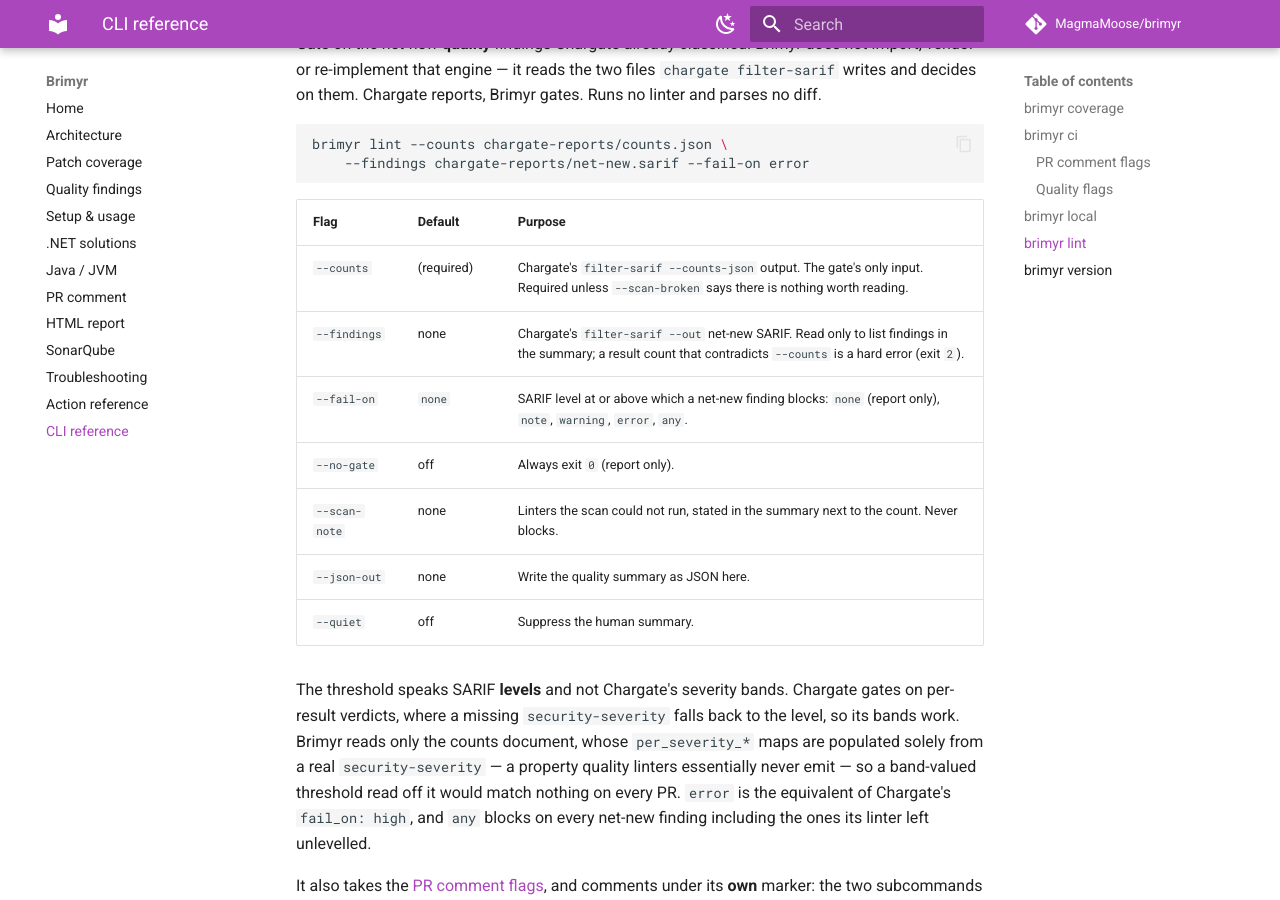
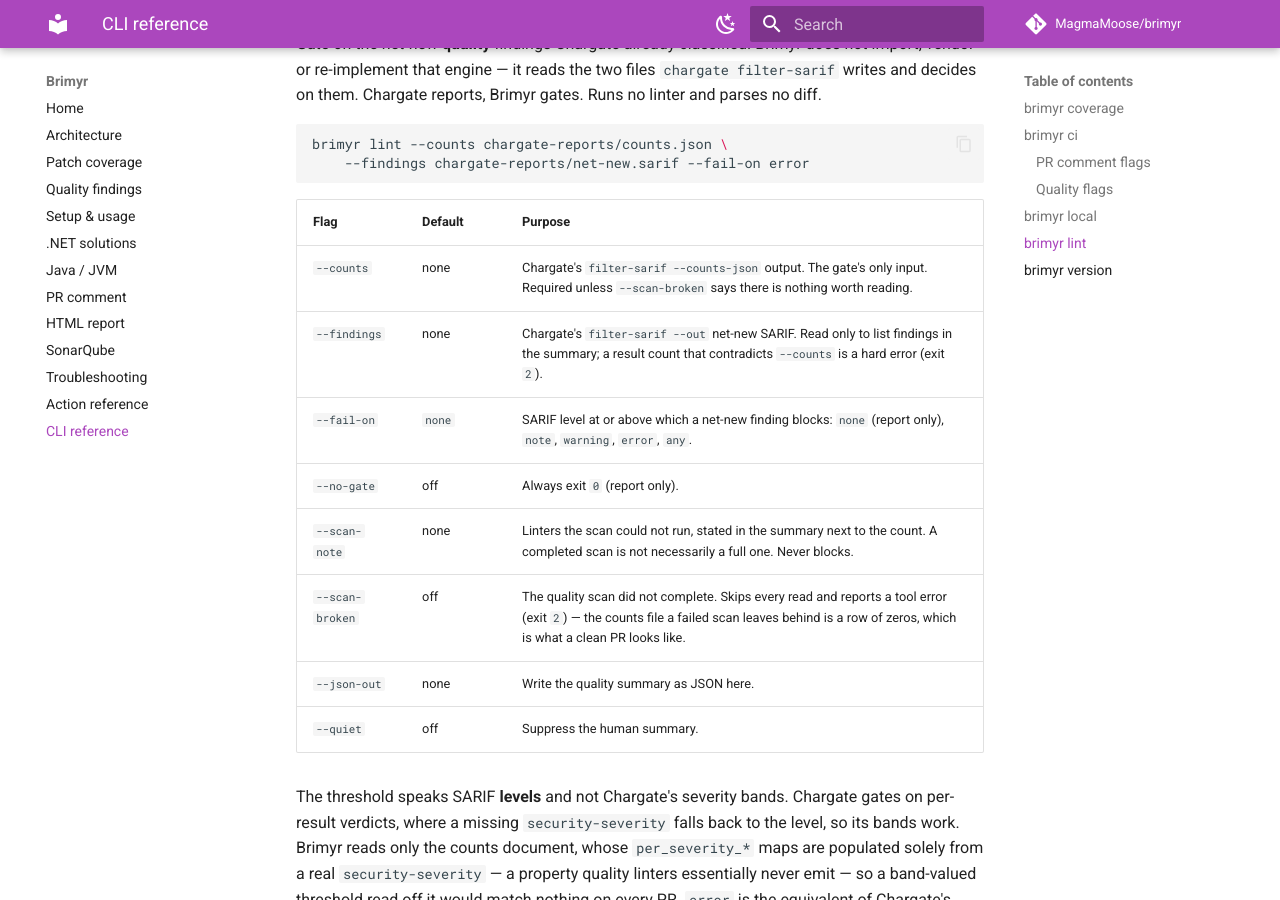
Before and after one commit to MagmaMoose/brimyr, an MkDocs documentation site: the page built from docs/cli.md, in a window 1280 px wide and 900 px high, scrolled down 4033 px. Built offline with MkDocs 1.6.1 and Material for MkDocs 9.7.7, drawn with Linux system fonts in a browser that asks for light colours; comment, search, counter and statistics services are not loaded.

Commit message:
docs-update maintenance (#46)

```diff
--- a/docs/cli.md
+++ b/docs/cli.md
@@ -124,11 +124,12 @@
 
 | Flag | Default | Purpose |
 | --- | --- | --- |
-| `--counts` | (required) | Chargate's `filter-sarif --counts-json` output. The gate's only input. Required unless `--scan-broken` says there is nothing worth reading. |
+| `--counts` | none | Chargate's `filter-sarif --counts-json` output. The gate's only input. Required unless `--scan-broken` says there is nothing worth reading. |
 | `--findings` | none | Chargate's `filter-sarif --out` net-new SARIF. Read only to list findings in the summary; a result count that contradicts `--counts` is a hard error (exit `2`). |
 | `--fail-on` | `none` | SARIF level at or above which a net-new finding blocks: `none` (report only), `note`, `warning`, `error`, `any`. |
 | `--no-gate` | off | Always exit `0` (report only). |
-| `--scan-note` | none | Linters the scan could not run, stated in the summary next to the count. Never blocks. |
+| `--scan-note` | none | Linters the scan could not run, stated in the summary next to the count. A completed scan is not necessarily a full one. Never blocks. |
+| `--scan-broken` | off | The quality scan did not complete. Skips every read and reports a tool error (exit `2`) — the counts file a failed scan leaves behind is a row of zeros, which is what a clean PR looks like. |
 | `--json-out` | none | Write the quality summary as JSON here. |
 | `--quiet` | off | Suppress the human summary. |
 
```
